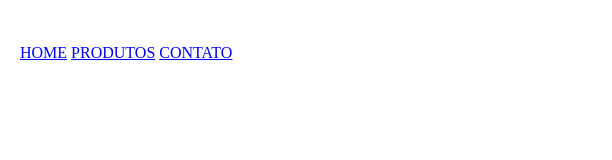
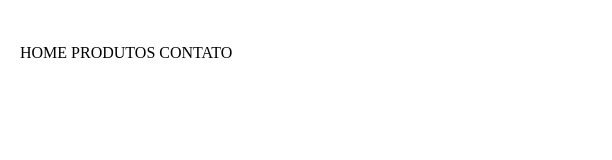
Before and after one commit to BLDop/barbearia-2.0, a plain HTML site: page index.html in a window 1280 px wide. Shown: the full height of the page, 28-640 px from the left. Drawn offline with Linux system fonts and the light colour scheme.

Commit message:
Update style.css

```diff
--- a/style.css
+++ b/style.css
@@ -8,6 +8,10 @@ nav li {
 
   nav a {
     text-transform: uppercase;
+color: #000000;
+front-weight: bold;
+front-size: 22px;
+text-decoration: none;
   }
  font-weight: bold;
    fot-size: 22px;
```
